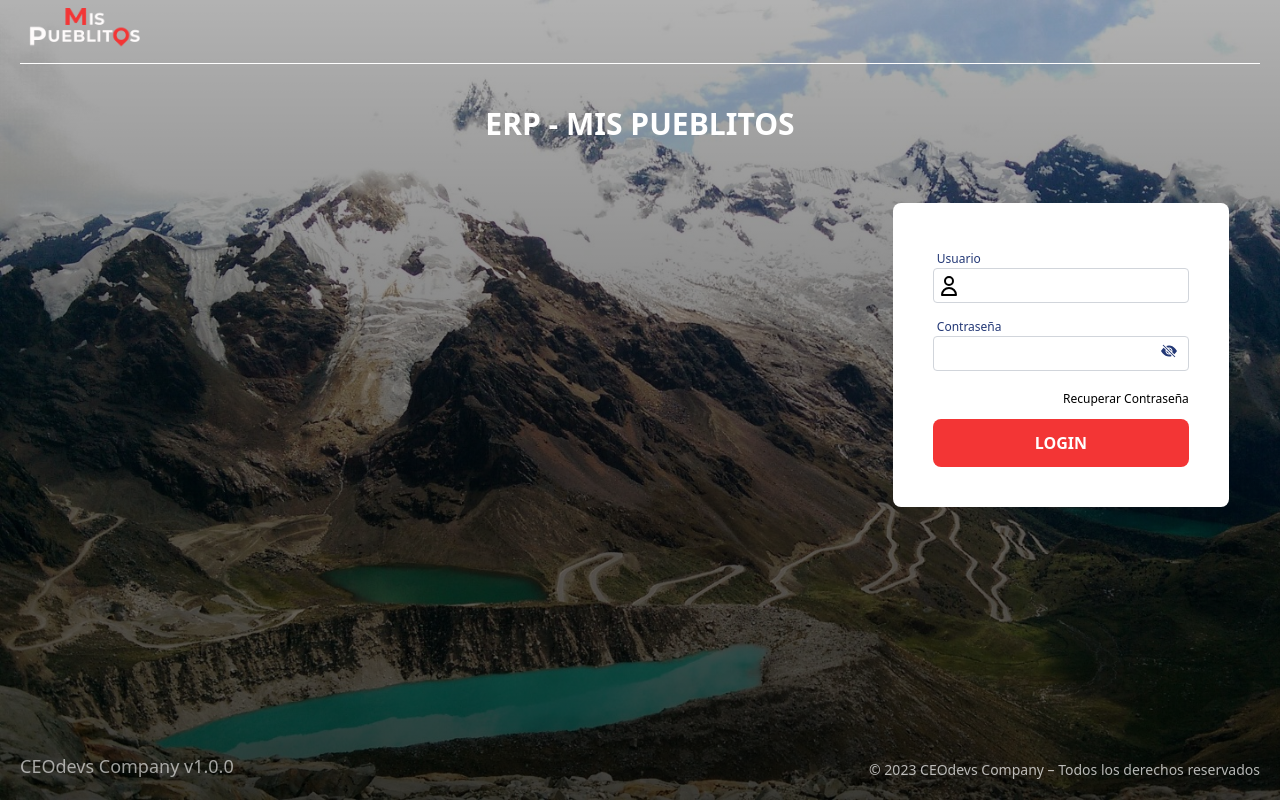
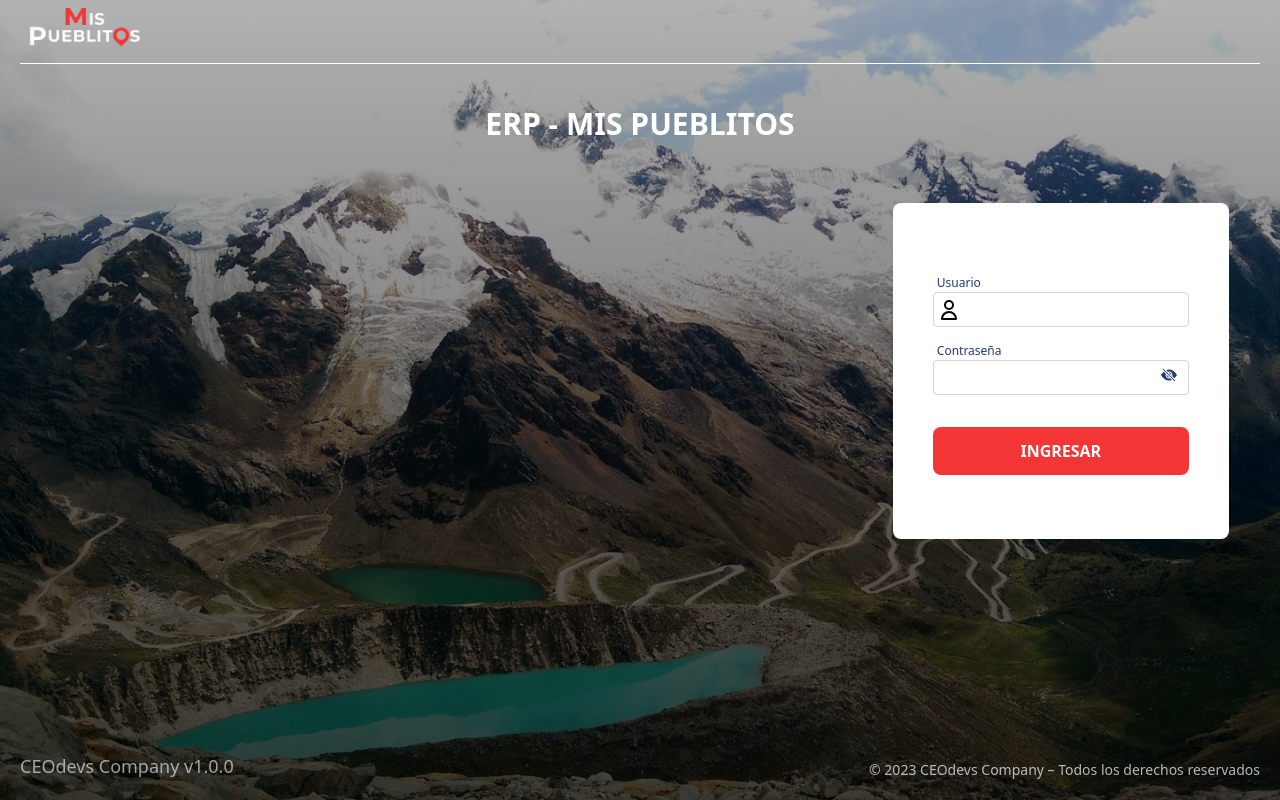
Before and after one commit to OBCApps/mis-pueblitos-admin-frontend, an Angular app: page / in a window 1280 px wide. Built offline with nearby package versions, Linux system fonts and the light colour scheme.

Commit message:
login diseño

```diff
--- a/src/app/pages/shared/navigations/auths/login/views/login/login.component.html
+++ b/src/app/pages/shared/navigations/auths/login/views/login/login.component.html
@@ -14,11 +14,11 @@
 
     <h1 class="text-white text-3xl text-center font-bold pt-[2%]"> ERP - MIS PUEBLITOS </h1>
 
-    <div class=" global-center lg:justify-end  md:pr-[4%]  ">
+    <div class="flex items-center justify-center lg:justify-end  md:pr-[4%]  ">
         <div class=" bg-white  mt-[20%] lg:mt-[5%] p-10 rounded-lg">
             <div>
-
-                <div class="global-center py-1 md:py-2">
+                <br>
+                <div class="flex items-center justify-center py-1 md:py-2">
                     <div class="field relative">
                         <label [class]="inputNormalLabel">Usuario </label>
                         <div class="relative flex items-stretch">
@@ -37,7 +37,7 @@
                 </div>
 
 
-                <div class="global-center py-1 md:py-2 ">
+                <div class="flex items-center justify-center py-1 md:py-2 ">
                     <div class="relative">
                         <label [class]="inputNormalLabel">Contraseña</label>
                         <input [(ngModel)]="password" type="{{verClaveTypeText}}" autocomplete="off"
@@ -63,26 +63,31 @@
                 </div>
 
 
-
-                <p class="text-xs text-right cursor-pointer py-3"> Recuperar Contraseña</p>
-                <div class="global-center">
-                    <button (click)="login()" class="w-full h-[3em] bg-primary text-white cursor-pointer font-bold rounded-lg">
-                        LOGIN
+                <br>
+                <!-- <p class="text-xs text-right cursor-pointer py-3"> Recuperar Contraseña</p> -->
+                <div class="flex items-center justify-center">
+                    <button (click)="login()"
+                        class="w-full h-[3em] bg-primary text-white cursor-pointer font-bold rounded-lg">
+                        INGRESAR
                     </button>
                 </div>
-                <!--   <div class="global-center">
-                    <button (click)="goToRegister()"
-                        class="w-full h-[3em] bg-white text-teal-400 cursor-pointer font-bold ">
-                        REGISTRO</button>
-                </div> -->
+                <br>
+
+
+                <div class="flex items-center justify-center">
+                    <!-- <button (click)="goToRegister()"
+                        class="w-full h-[3em] bg-white text-primary cursor-pointer font-bold ">
+                        REGISTRO</button> -->
+                </div>
             </div>
         </div>
     </div>
 
     <h1 class="absolute left-0 bottom-0 p-5 text-gray-500 text-4xl font-semibold" style="line-height: .9em!important;">
-        <!-- PORTAL ERP - RANSA -->
-        <p class="text-lg font-thin opacity-60" style="color: white;font-weight:100!important;opacity:0.7">CEOdevs Company v1.0.0</p>
+        <p class="text-lg font-thin opacity-60" style="color: white;font-weight:100!important;opacity:0.7">CEOdevs
+            Company v1.0.0</p>
     </h1>
     <p class="hidden  md:flex absolute right-0 bottom-0 p-5 text-sm "
-        style="color: white;font-weight:100!important;opacity:0.7">© 2023 CEOdevs Company – Todos los derechos reservados</p>
+        style="color: white;font-weight:100!important;opacity:0.7">© 2023 CEOdevs Company – Todos los derechos
+        reservados</p>
 </div>
```
